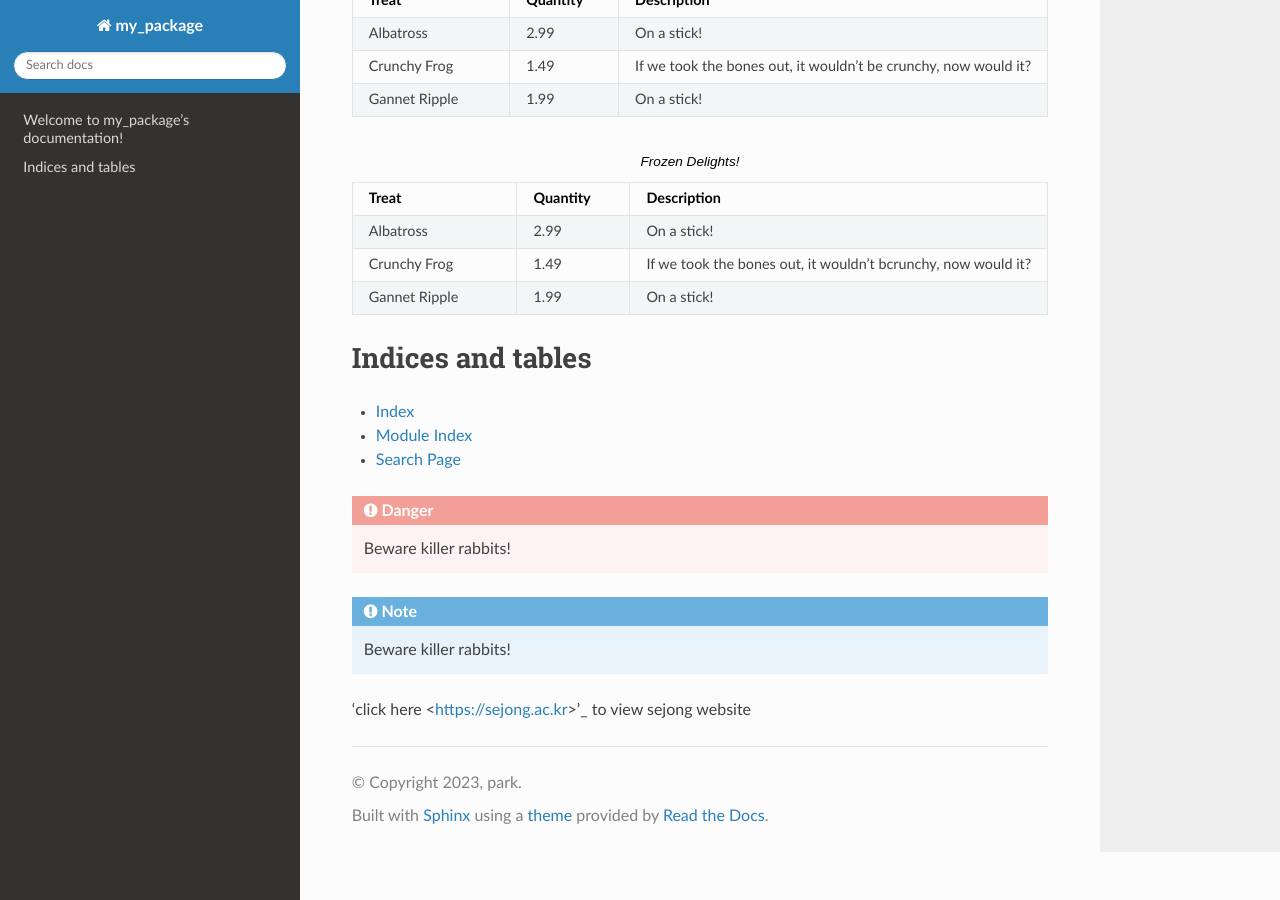
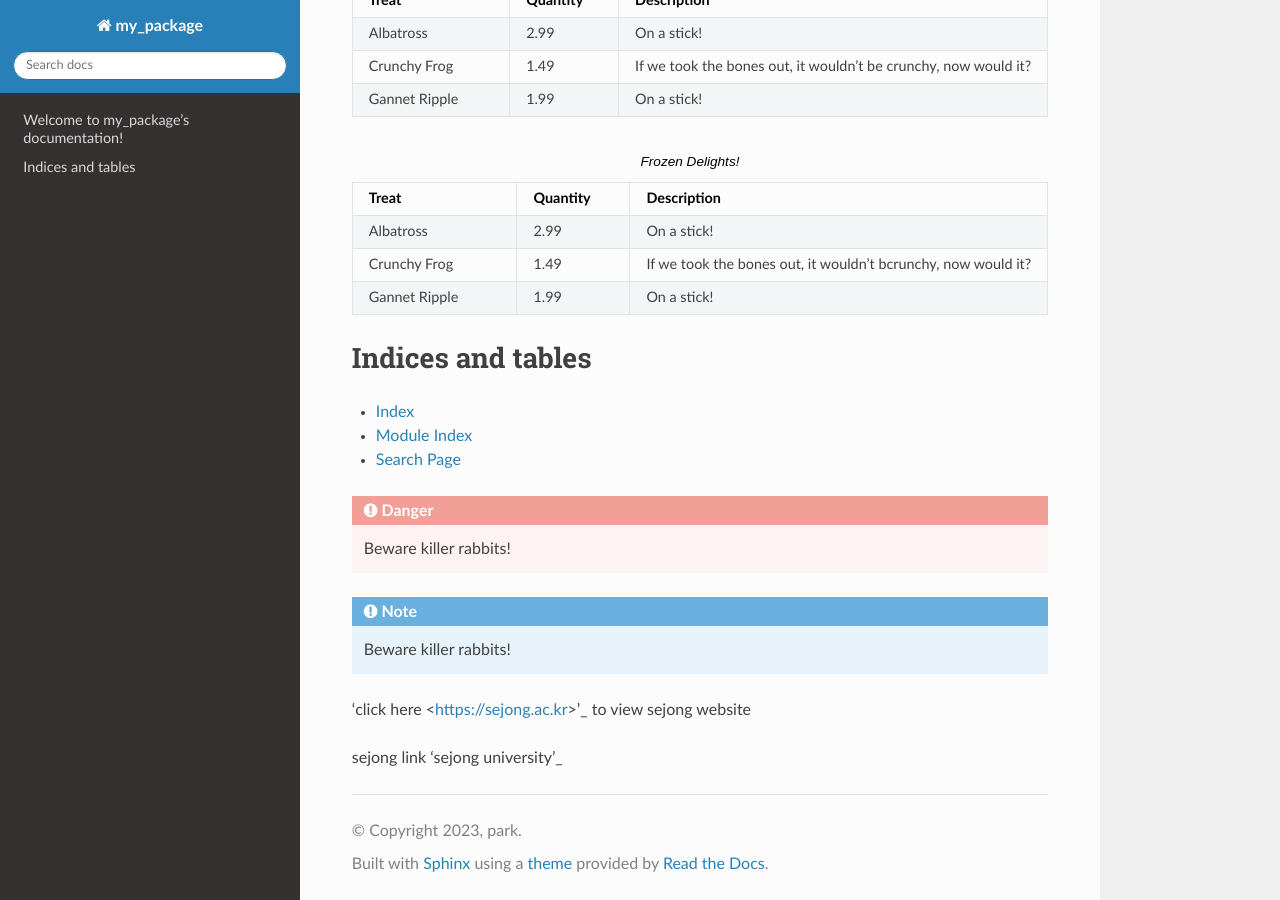
Before and after one commit to 2eeg/hello-world, a Sphinx documentation site: the page built from testread/docs/source/index.rst, in a window 1280 px wide and 900 px high, scrolled down 628 px. Built offline with Sphinx 7.4.7 and the Read the Docs theme 2.0.0, drawn with Linux system fonts in a browser that asks for light colours.

Commit message:
new link

```diff
--- a/testread/docs/source/index.rst
+++ b/testread/docs/source/index.rst
@@ -74,3 +74,7 @@
    Beware killer rabbits!
 
 'click here <https://sejong.ac.kr>'_ to view sejong website
+
+sejong link 'sejong university'_
+
+.. _sejong university: http://www.sejong.ac.kr/
```
Also changed, not shown: 5 other files.
